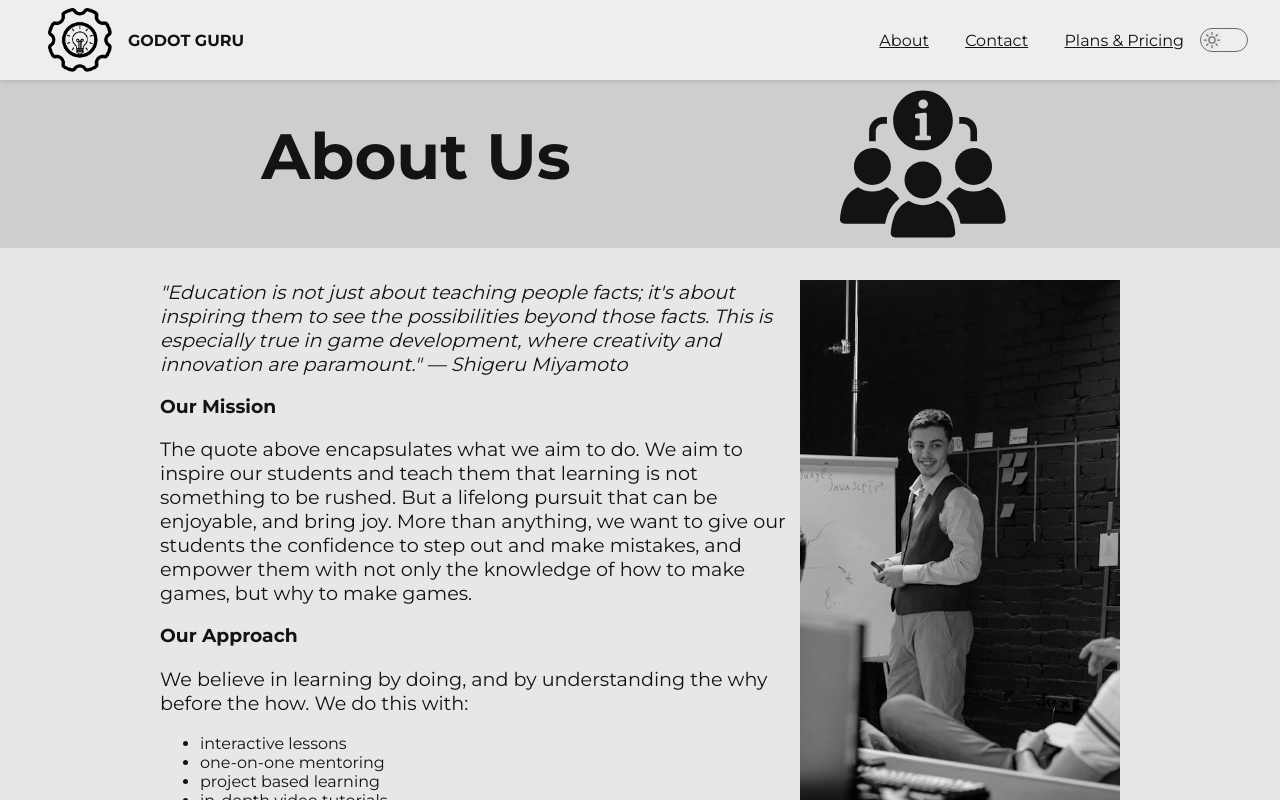
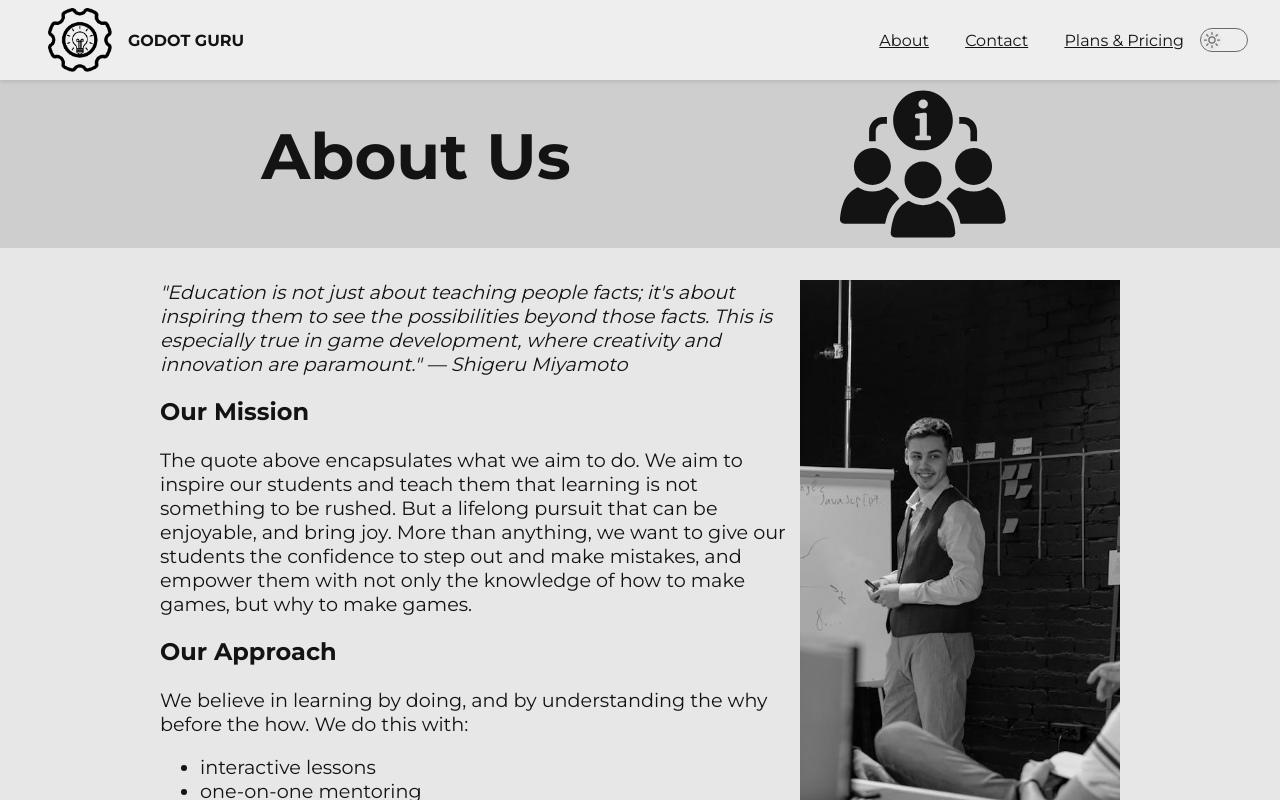
Before and after one commit to joayo13/godot-guru, a SvelteKit app: page /about in a window 1280 px wide. Shown: the top 800 px of the page. Built offline with nearby package versions, Linux system fonts and the light colour scheme.

Commit message:
removed extra image file and removed global transitition

```diff
--- a/src/app.css
+++ b/src/app.css
@@ -13,6 +13,3 @@
 	--text-color: #ececec;
 	--filter-invert: invert();
 }
-* {
-	transition: 0.3s cubic-bezier(0.23, 1, 0.32, 1);
-}
--- a/src/routes/about/+page.svelte
+++ b/src/routes/about/+page.svelte
@@ -86,13 +86,17 @@
 </main>
 
 <style>
-	p {
+	p, li {
 		line-height: 1.5rem;
 		font-size: 1.2rem;
 	}
 	h2 {
 		font-size: 4rem;
 		max-width: max-content;
+	}
+	h3 {
+		font-size: 1.5rem;
+		line-height: 1.5rem;
 	}
 	em {
 		line-height: 1.5rem;
--- a/src/routes/plans/+page.svelte
+++ b/src/routes/plans/+page.svelte
@@ -175,11 +175,11 @@
 	}
 	p {
 		line-height: 1.5rem;
-		font-size: 1.2em;
+		font-size: 1.2rem;
 	}
 	em {
 		line-height: 1.5rem;
-		font-size: 1.2em;
+		font-size: 1.2rem;
 	}
 	main {
 		padding-top: 4rem;
@@ -230,12 +230,12 @@
 	}
 
 	.plan-title {
-		font-size: 1.5em;
+		font-size: 1.5rem;
 		margin-bottom: 10px;
 	}
 
 	.plan-price {
-		font-size: 1.2em;
+		font-size: 1.2rem;
 		margin-bottom: 20px;
 	}
 
```
Also changed, not shown: static/about-us-image.jpg (deleted).
